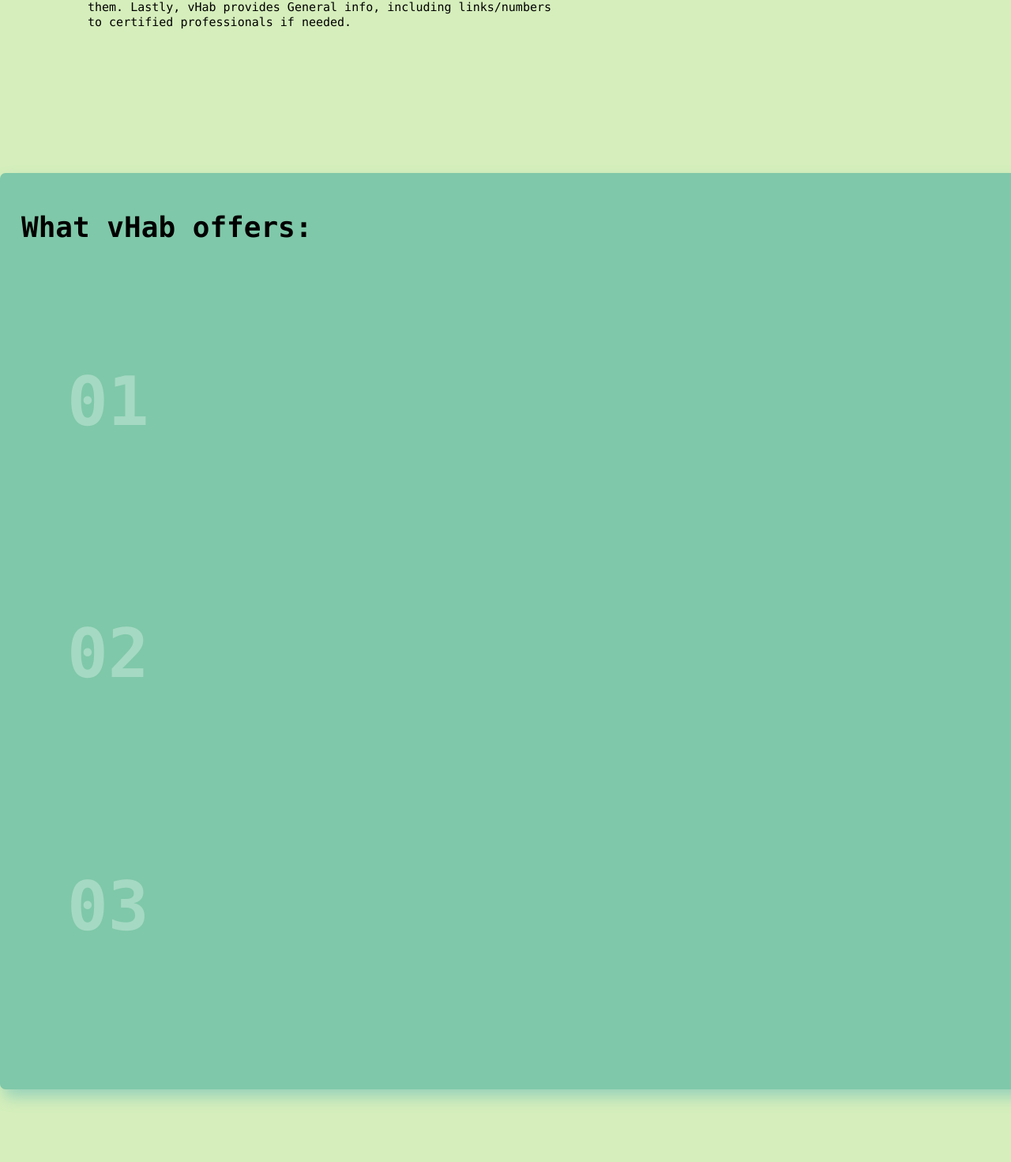
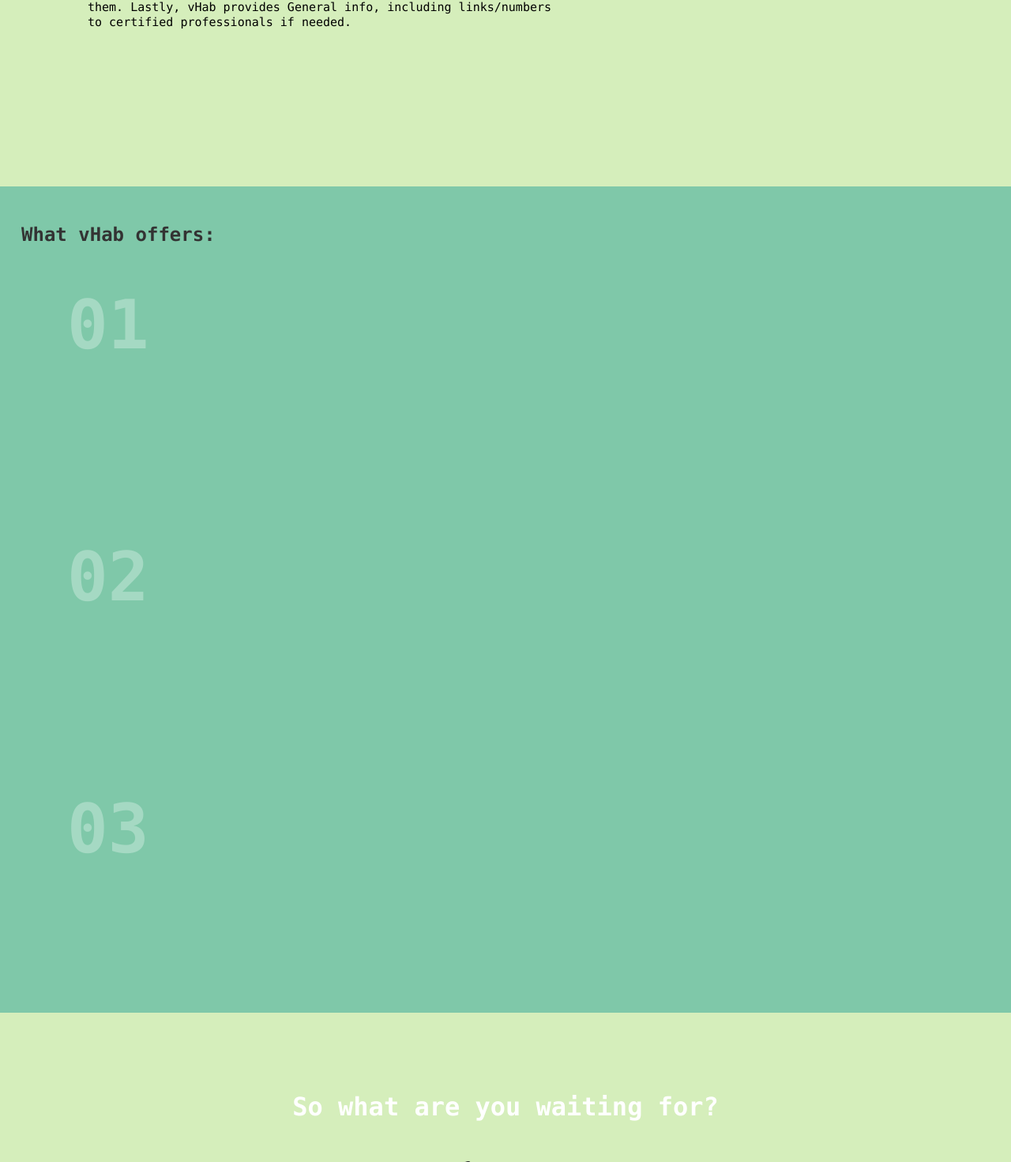
Before and after one commit to chrisprof/vhab, a Flask app: page / in a window 1280 px wide; the page is wider, and only the part inside the window is pictured. Shown: the part 1396-2867 px from the top of that part at 79% size. Run offline with Flask 2, Linux system fonts and the light colour scheme.

Commit message:
fixed everything.

```diff
--- a/website/static/css/style.css
+++ b/website/static/css/style.css
@@ -74,20 +74,15 @@ body {
   align-items: center;
   justify-items: center;
   margin-top: 17px;
-  width: 1400px;
-  margin: 0 auto;
-  border-radius: 7px;
   background-color: #7fc8a9;
-  padding: 1.3rem 0 9.6rem 0;
-  box-shadow: 5px 10px 18px #99d3ba;
+  padding: 1.2rem 0 9.6rem 0;
 }
 
 .section-header {
-  margin-bottom: 100px;
-  font-size: 36px;
   margin-top: 17px;
   margin-left: 17px;
   font-weight: 700;
+  color: #333;
 }
 
 .step-number {
@@ -135,7 +130,7 @@ body {
 
 
 #journey-btn {
-  width: 215vh;
+  width: 207vh;
   height: 500px;
   margin-top: 300px;
   margin-bottom: auto;
@@ -143,7 +138,6 @@ body {
   color: rgb(142, 202, 185);
   background: none;
   padding: 1.2rem 2.4rem;
-  border-radius: 11px;
   border:none;
   transition: all 0.3s;
   font-size: 60px;
--- a/website/templates/base.html
+++ b/website/templates/base.html
@@ -16,13 +16,12 @@
       href="{{ url_for('static', filename='css/nav-style.css') }}"
       rel="stylesheet"
     />
-
+    <title>{% block tittle %}{% endblock %}</title>
     <link rel="icon" href="{{ url_for('static', filename='images/vhabpng.png') }}">
 
     <title>{% block title %}{% endblock %}</title>
   </head>
   <body>
-    <title> vHab &mdash; See a Better You!</title>
   </head>
   <body>
     <header class="header">
```
